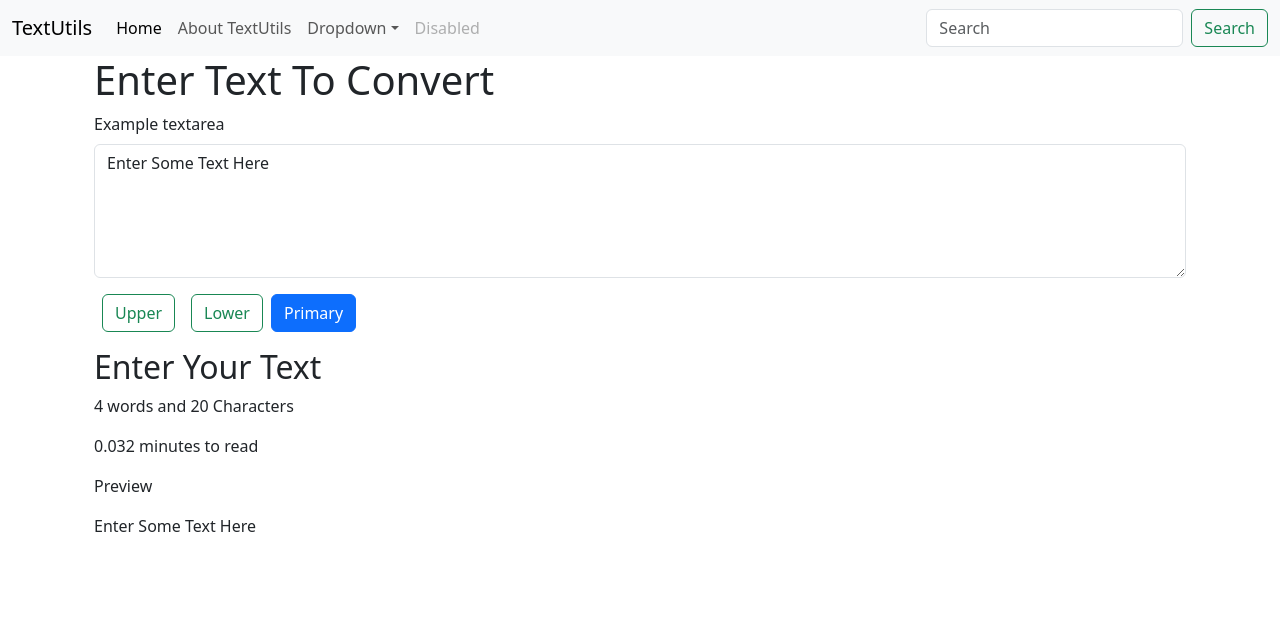
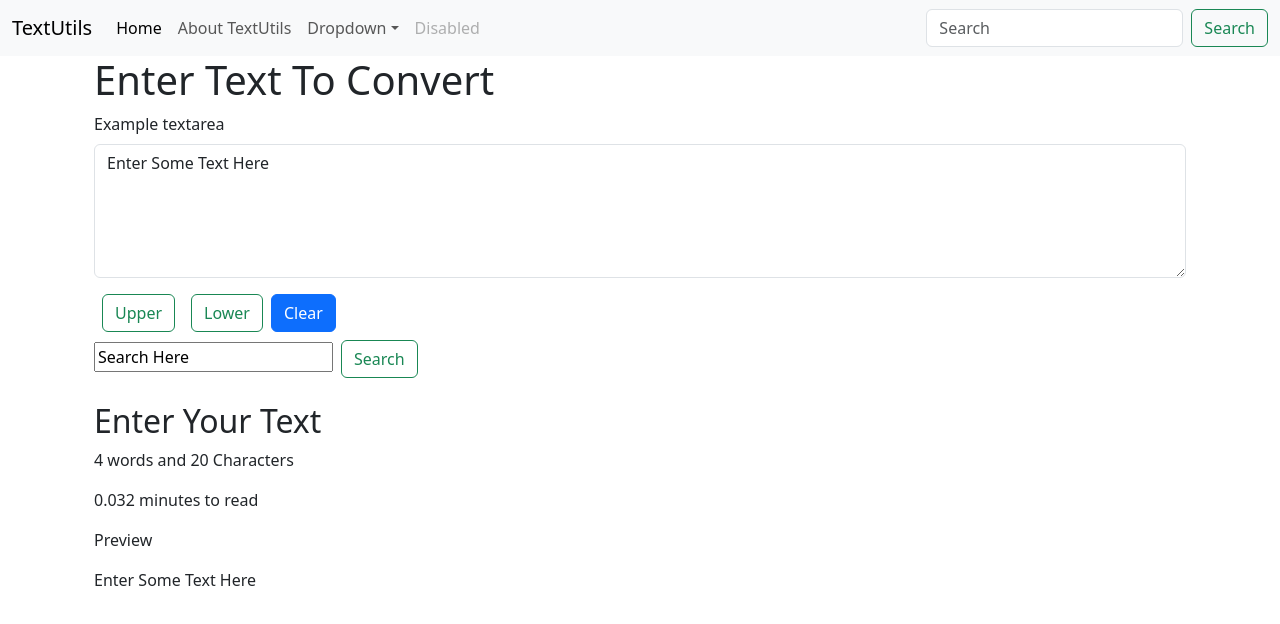
Before and after one commit to yagnikpecfy/React-JS, a React (Create React App) app: page / in a window 1280 px wide. Shown: the top 624 px of the page. Built offline with nearby package versions, Linux system fonts and the light colour scheme.

Commit message:
vid 9 search text added as exersise

```diff
--- a/src/components/TextForm.js
+++ b/src/components/TextForm.js
@@ -2,6 +2,9 @@ import React,{useState} from 'react'
 
 
 export default function TextForm(props) {
+  const [text, setText] = useState('Enter Some Text Here');
+  const [searchText, setSearchText] = useState('Search Here');
+
   const handleUpClick=()=>{
       //console.log("Uppercash Clicked ..  " + text.toUpperCase() )
       setText(text.toUpperCase())
@@ -9,8 +12,17 @@ export default function TextForm(props) {
 
    const handleLowClick=()=>{
       //console.log("Uppercash Clicked ..  " + text.toUpperCase() )
-      setText(text.toUpperCase())
+      setText(text.toLowerCase())
   }
+
+   const handleClearClick=()=>{
+      setText('')
+
+  }
+
+  const handleSearchText=()=>{
+    console.log(text.indexOf(searchText))
+}
 
 
   const handleOnChange=(event)=>{
@@ -18,7 +30,10 @@ export default function TextForm(props) {
       setText(event.target.value)
   }
 
-  const [text, setText] = useState('Enter Some Text Here');
+  const handleOnChangeSearch=(event)=>{
+     setSearchText(event.target.value)
+ }
+
 
   return (
     <>
@@ -31,7 +46,12 @@ export default function TextForm(props) {
         </div>
         <button className="btn btn-outline-success mx-2" onClick={handleUpClick} type="submit">Upper</button>
         <button className="btn btn-outline-success mx-2" onClick={handleLowClick} type="submit">Lower</button>
-        <button type="button" className="btn btn-primary">Primary</button>
+        <button type="button" className="btn btn-primary" onClick={handleClearClick}>Clear</button>
+        <div>
+        <input type="search" value={searchText} onChange={handleOnChangeSearch} placeholder="Search" aria-label="Search"/>
+        <button className="btn btn-outline-success my-2 mx-2" onClick={handleSearchText} type="submit">Search</button>
+
+        </div>
 
     </div>
     <div className="container my-3" >
```
